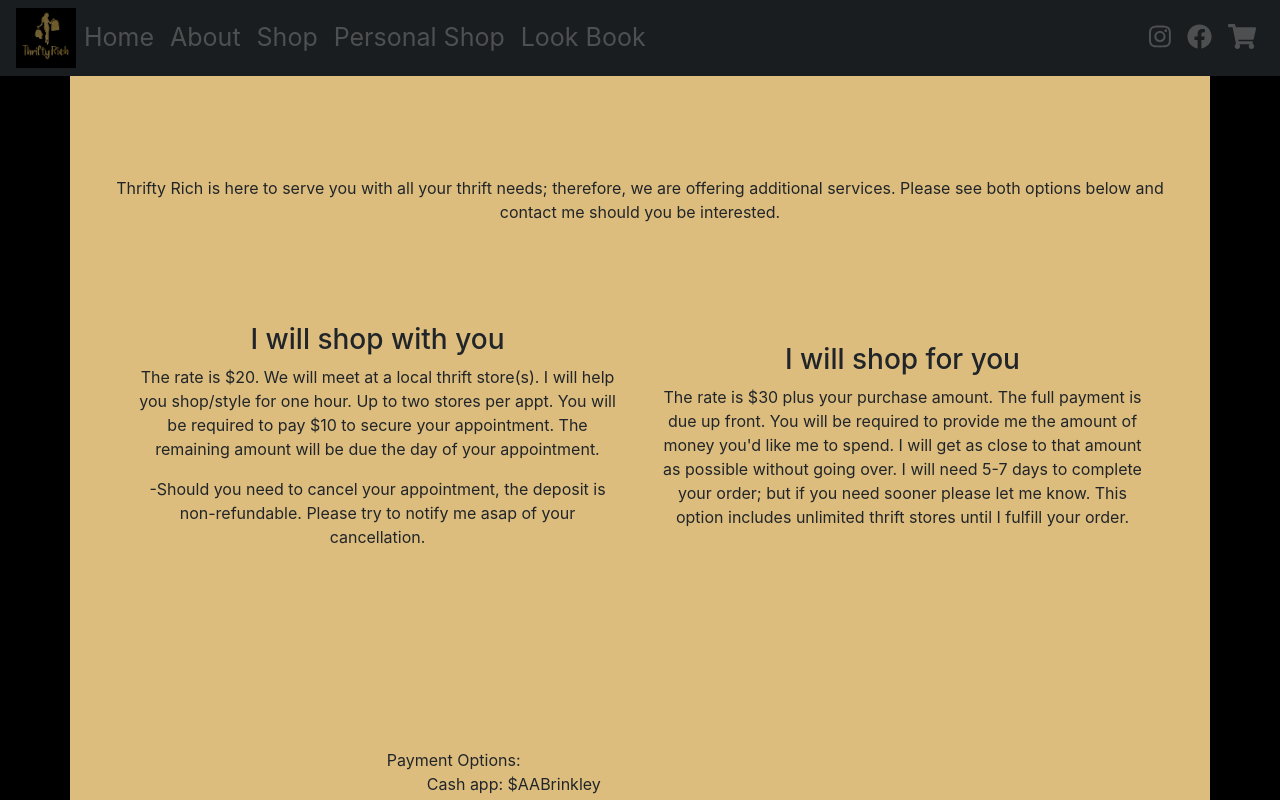
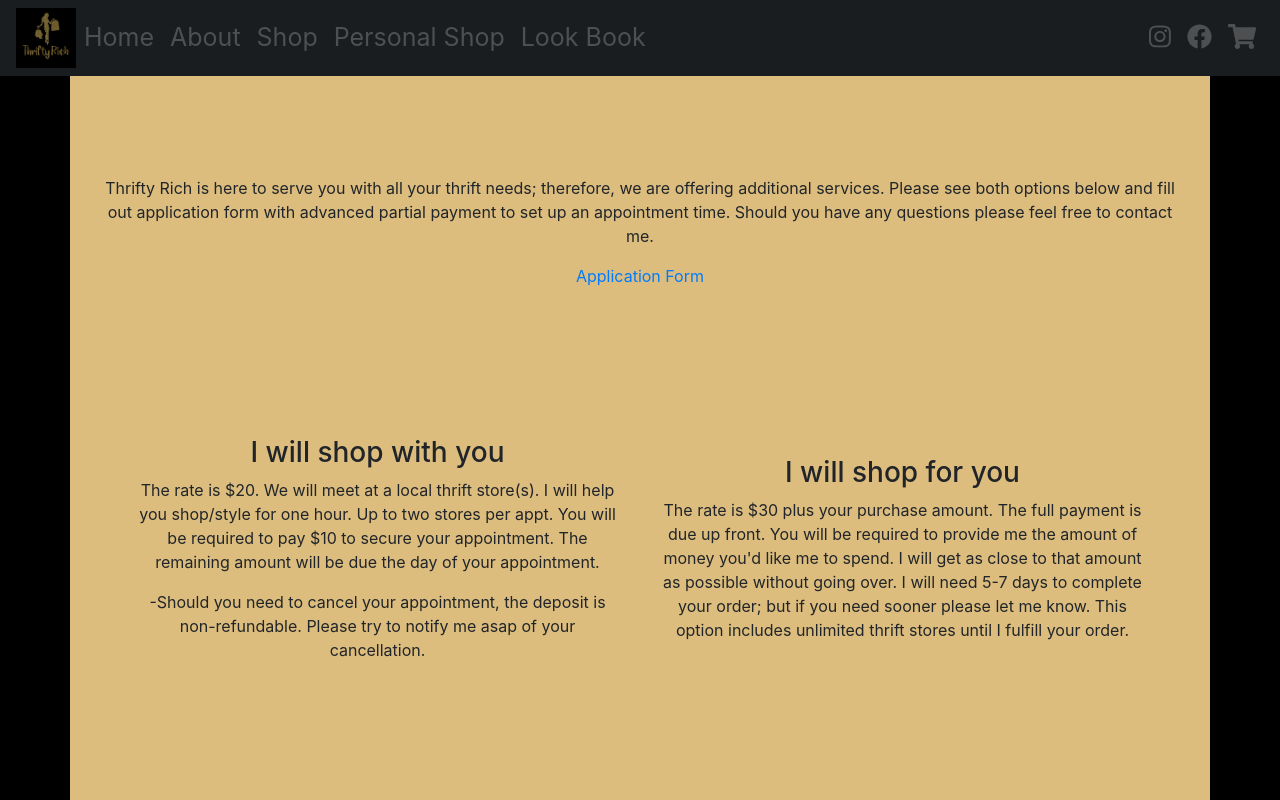
Before and after one commit to K0LdW0rLd/thrifty-rich-ab, a React (Create React App) app: page /personal in a window 1280 px wide. Built offline with nearby package versions, Linux system fonts and the light colour scheme.

Commit message:
Added link to order form in the Personal.js file.

```diff
--- a/src/Directory/Personal.js
+++ b/src/Directory/Personal.js
@@ -7,7 +7,8 @@ class Personal extends Component {
         return (
             <div className= 'container personalDiv'>
                 <div className= 'container personalDiv'>
-                    <p>Thrifty Rich is here to serve you with all your thrift needs; therefore, we are offering additional services. Please see both options below and contact me should you be interested.</p>
+                    <p>Thrifty Rich is here to serve you with all your thrift needs; therefore, we are offering additional services. Please see both options below and fill out application form with advanced partial payment to set up an appointment time. Should you have any questions please feel free to contact me. </p>
+                    <a href='https://forms.gle/3e4Gv6gc7nXAydQB9' target= '_blank'>Application Form</a>
                     <div className='container personalOptions'>
                         <div className='container'>
                             <h3>I will shop with you</h3>
@@ -21,15 +22,6 @@ class Personal extends Component {
                         </div>
                     </div>
                 </div>
-                <div className='container personalBottom'>
-                    <p>Payment Options:
-                        <ul className='personalList'>
-                            <li>Cash app: $AABrinkley</li>
-                            <li>PayPal: PayPal.Me/thriftyrich</li>
-                            <li>*Credit cards are accepted through my square reader device.</li>
-                        </ul>
-                    </p>
-                </div>
             </div>
         )
     }
```
